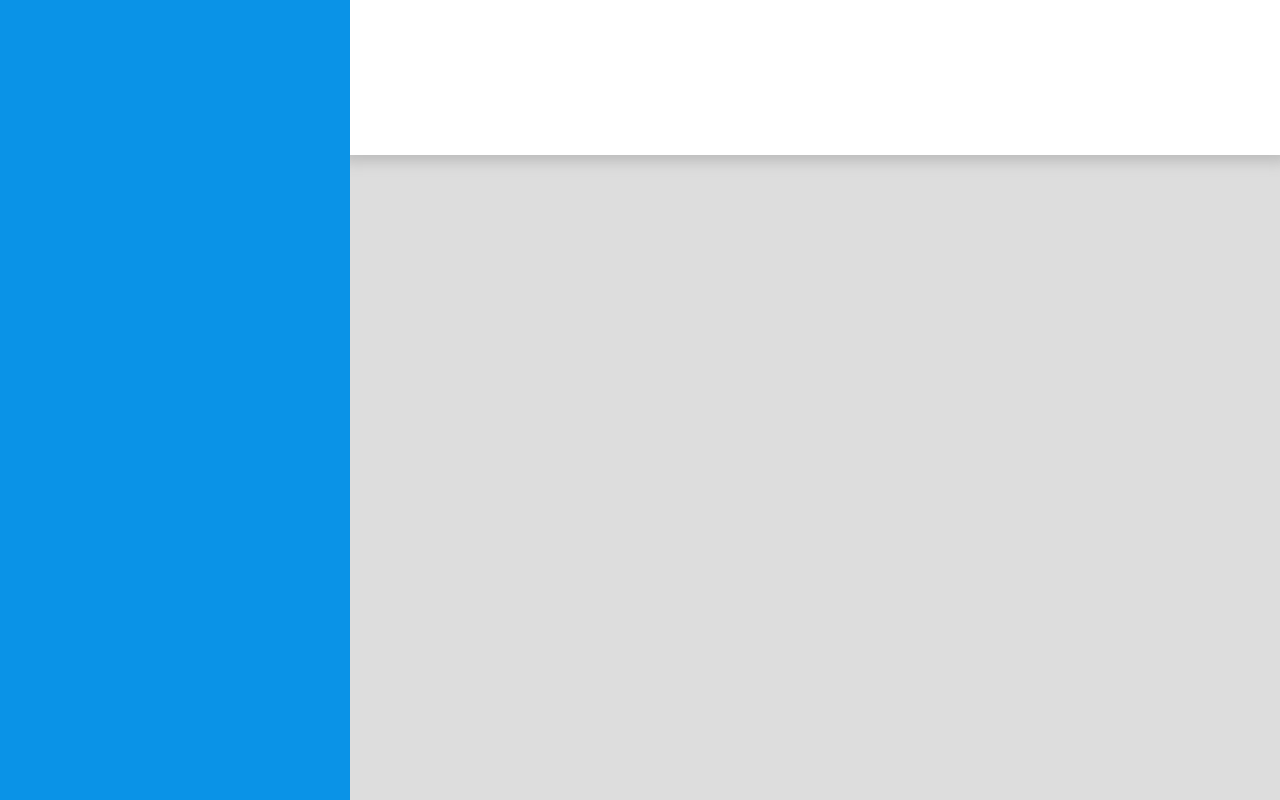
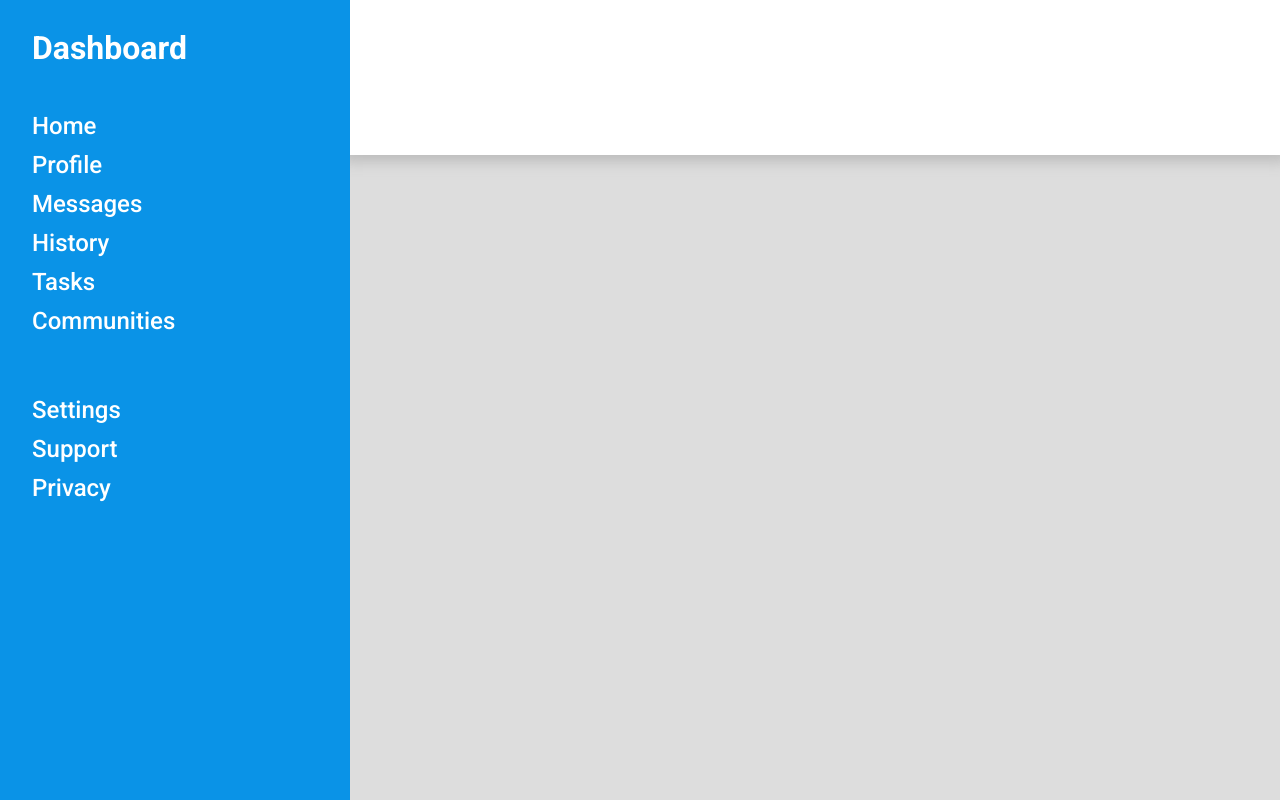
Before and after one commit to Chance093/odin-project-admin-dashboard, a plain HTML site: page index.html in a window 1280 px wide. Drawn offline with Linux system fonts and the light colour scheme.

Commit message:
Update styling of sidebar

```diff
--- a/index.html
+++ b/index.html
@@ -17,7 +17,24 @@
 
     </header>
     <section class="sidebar">
-
+        <h1 class="logo"><a href="">Dashboard</a></h1>
+        <div class="navigation">
+            <ul>
+                <li><a href="">Home</a></li>
+                <li><a href="">Profile</a></li>
+                <li><a href="">Messages</a></li>
+                <li><a href="">History</a></li>
+                <li><a href="">Tasks</a></li>
+                <li><a href="">Communities</a></li>
+            </ul>
+        </div>
+        <div class="settings">
+            <ul>
+                <li><a href="">Settings</a></li>
+                <li><a href="">Support</a></li>
+                <li><a href="">Privacy</a></li>
+            </ul>
+        </div>
     </section>
     <main class="main">
 
--- a/style.css
+++ b/style.css
@@ -156,9 +156,31 @@ body {
     grid-area: 1 / 1 / 3 / 2;
     position: relative;
     z-index: 2;
+    font-size: 1.5rem;
+    display: grid;
+    align-content: start;
+    padding: 2rem;
+    gap: 50px;
 }
+
+.sidebar h1 {
+    font-size: 2rem;
+    font-weight: 700;
+}
+
+.sidebar li {
+    margin-bottom: 15px;
+    font-weight: 500;
+}
+
+
 
 .main {
     background-color: var(--primary-color);
     grid-area: 2 / 2 / 3 / 3;
 }
+
+a {
+    text-decoration: none;
+    color: white;
+}
```
